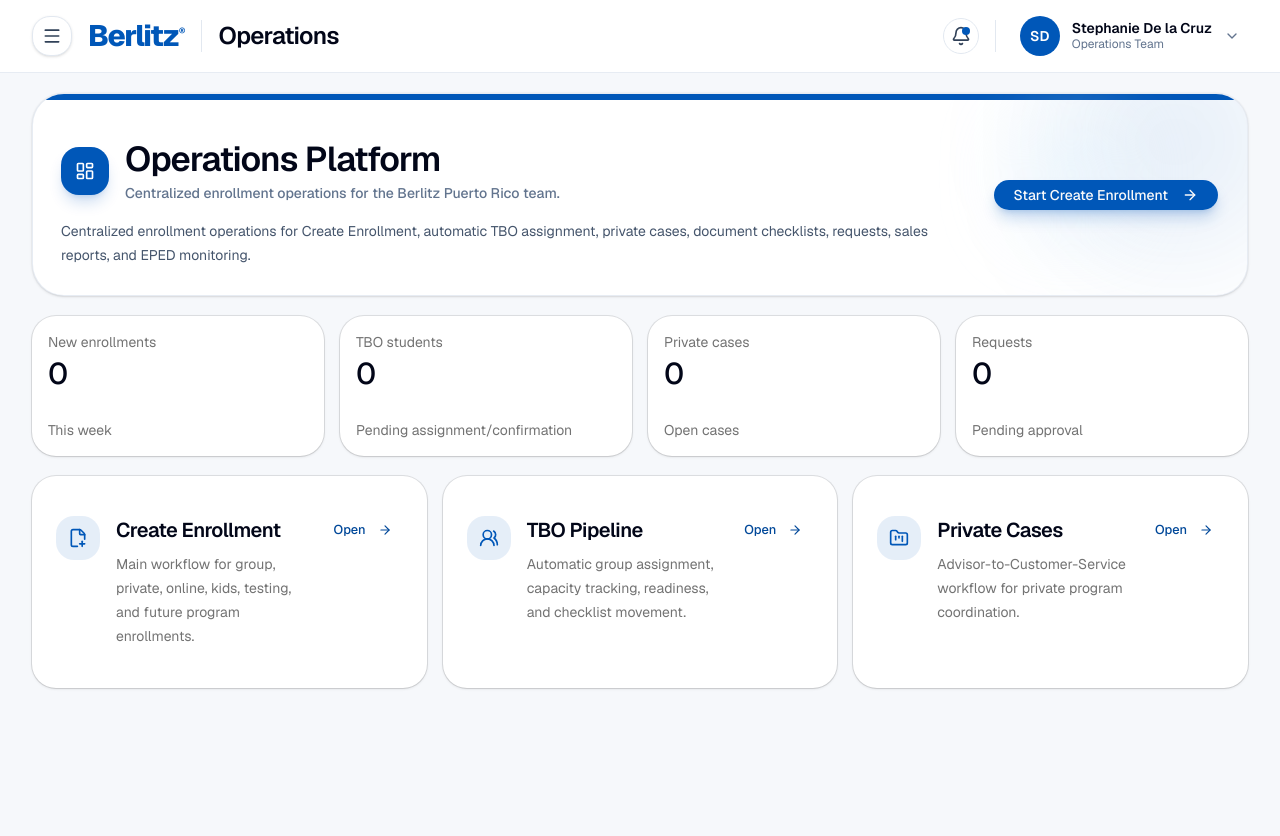
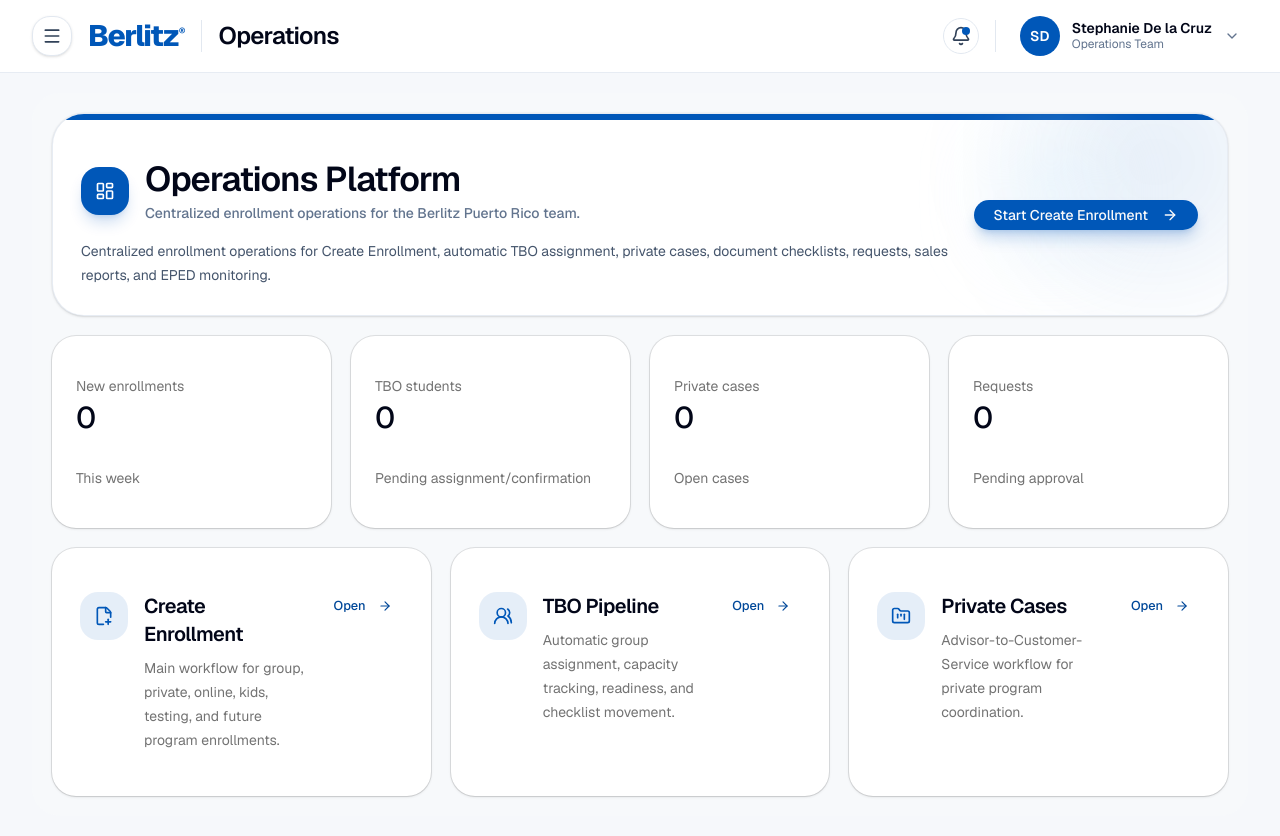
Before and after one commit to berlitzpr/berlitz-operations-platform, a Next.js app: page / in a window 1280 px wide. Before the commit the page ends 800 px from the top, so only its background shows below. Built offline with nearby package versions, Linux system fonts and the light colour scheme.

Commit message:
Polish dashboard spacing canvas

```diff
--- a/src/app/page.tsx
+++ b/src/app/page.tsx
@@ -62,6 +62,8 @@
 export default function DashboardPage() {
   return (
     <PageShell>
+      <div className="rounded-[1.75rem] bg-slate-50/80 p-4 sm:p-5">
+        <div className="space-y-5">
           <PageHeader
             badge=""
             title="Operations Platform"
@@ -72,35 +74,35 @@
             actionHref="/create-enrollment"
           />
 
-      <section className="grid gap-4 md:grid-cols-2 xl:grid-cols-4">
+          <section className="grid gap-5 md:grid-cols-2 xl:grid-cols-4">
         {metrics.map((metric) => (
           <Card
             key={metric.label}
             className="rounded-[1.5rem] border-slate-200/80 bg-white shadow-sm"
           >
-            <CardHeader className="pb-3">
+            <CardHeader className="p-6 pb-4">
               <CardDescription>{metric.label}</CardDescription>
               <CardTitle className="text-3xl tracking-tight text-slate-950">
                 {metric.value}
               </CardTitle>
             </CardHeader>
-            <CardContent>
+            <CardContent className="px-6 pb-6 pt-0">
               <p className="text-sm text-muted-foreground">{metric.detail}</p>
             </CardContent>
           </Card>
         ))}
       </section>
 
-      <section className="grid gap-4 lg:grid-cols-3">
+      <section className="grid gap-5 lg:grid-cols-3">
         {focusCards.map((card) => (
           <Card
             key={card.title}
             className="group rounded-[1.5rem] border-slate-200/80 bg-white shadow-sm transition hover:-translate-y-0.5 hover:shadow-md"
           >
-            <CardContent className="p-6">
+            <CardContent className="p-7">
               <div className="flex items-start justify-between gap-4">
                 <div className="flex min-w-0 items-start gap-4">
-                  <div className="flex h-11 w-11 shrink-0 items-center justify-center rounded-2xl bg-[#0057B8]/10 text-[#0057B8]">
+                  <div className="flex h-12 w-12 shrink-0 items-center justify-center rounded-2xl bg-[#0057B8]/10 text-[#0057B8]">
                     <card.icon className="h-5 w-5" />
                   </div>
 
@@ -130,6 +132,8 @@
           </Card>
         ))}
           </section>
+        </div>
+      </div>
     </PageShell>
   );
 }
```
Lines whose indentation alone changed are shown as unchanged.
